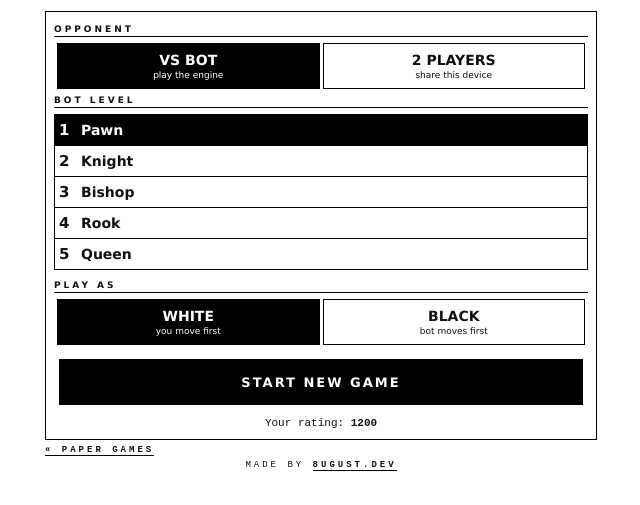
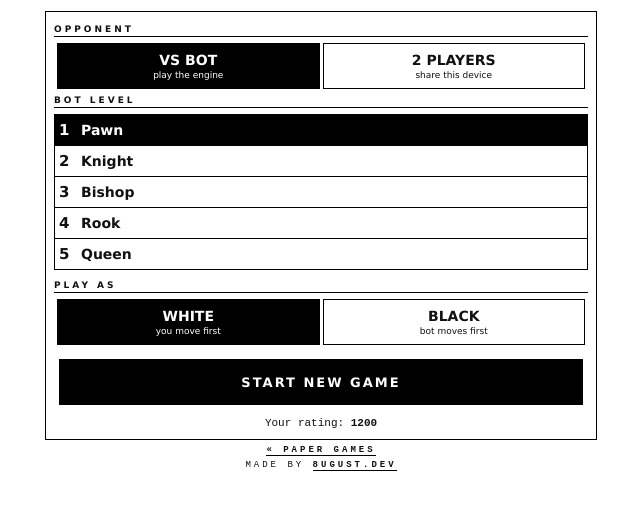
Before and after one commit to 8ugustdev/paperchess, a plain HTML site: page index.html in a window 1280 px wide. Shown: the part 141-646 px from the top of the page, without its empty margins (319-959 px from the left). Drawn offline with Linux system fonts and the light colour scheme.

Commit message:
footer: center the paper-games back link

```diff
--- a/css/paperchess.css
+++ b/css/paperchess.css
@@ -55,7 +55,7 @@ html, body { background:#ffffff; color:#111111; font-family:Verdana, Geneva, san
 
 .elo-line { text-align:center; font-size:11px; font-family:'Courier New', monospace; margin-top:12px; }
 .start-foot { text-align:center; font-size:9px; letter-spacing:2px; margin:14px 0 6px 0; }
-.back { text-align:left; font-size:9px; letter-spacing:3px; font-family:'Courier New', monospace; margin-top:5px; }
+.back { text-align:center; font-size:9px; letter-spacing:3px; font-family:'Courier New', monospace; margin-top:5px; }
 .back a { color:#111111; font-weight:bold; text-decoration:none; border-bottom:1px solid #000000; }
 .made { text-align:center; font-size:9px; letter-spacing:3px; font-family:'Courier New', monospace; margin-top:5px; margin-bottom:10px; }
 .made a { color:#111111; font-weight:bold; text-decoration:none; border-bottom:1px solid #000000; }
```
